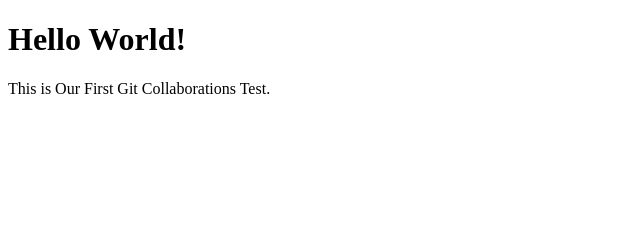
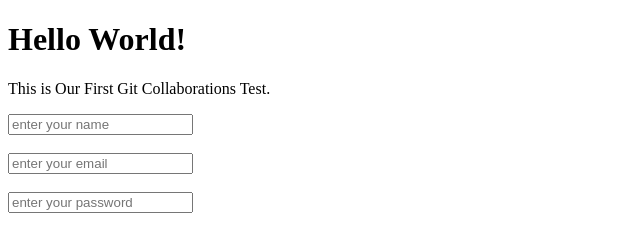
Before and after one commit to KantinkaSafo-lab/kals-class-projects, a plain HTML site: page index.html in a window 1280 px wide. Shown: the whole page, without its empty margins (0-640 px from the left). Drawn offline with Linux system fonts and the light colour scheme.

Commit message:
Update index.html

```diff
--- a/index.html
+++ b/index.html
@@ -6,5 +6,16 @@
 <body>
     <h1>Hello World!</h1>
 	<p>This is Our First Git Collaborations Test.</p>
+
 </body>
+</h3>
+<form>
+        <input type="enter your name"placeholder="enter your name">
+        <br />
+        <br />
+        <input type="email" placeholder="enter your email">
+        <br />
+        <br/>
+        <input type="password" placeholder="enter your password">
+    </form>
 </html>
```
